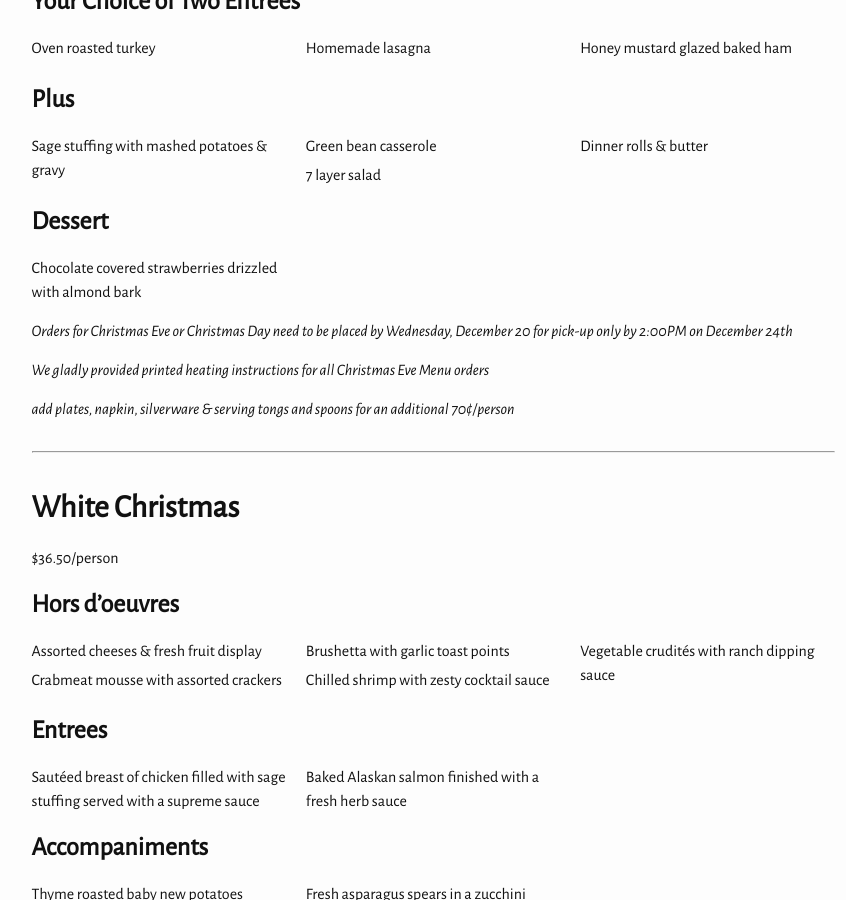
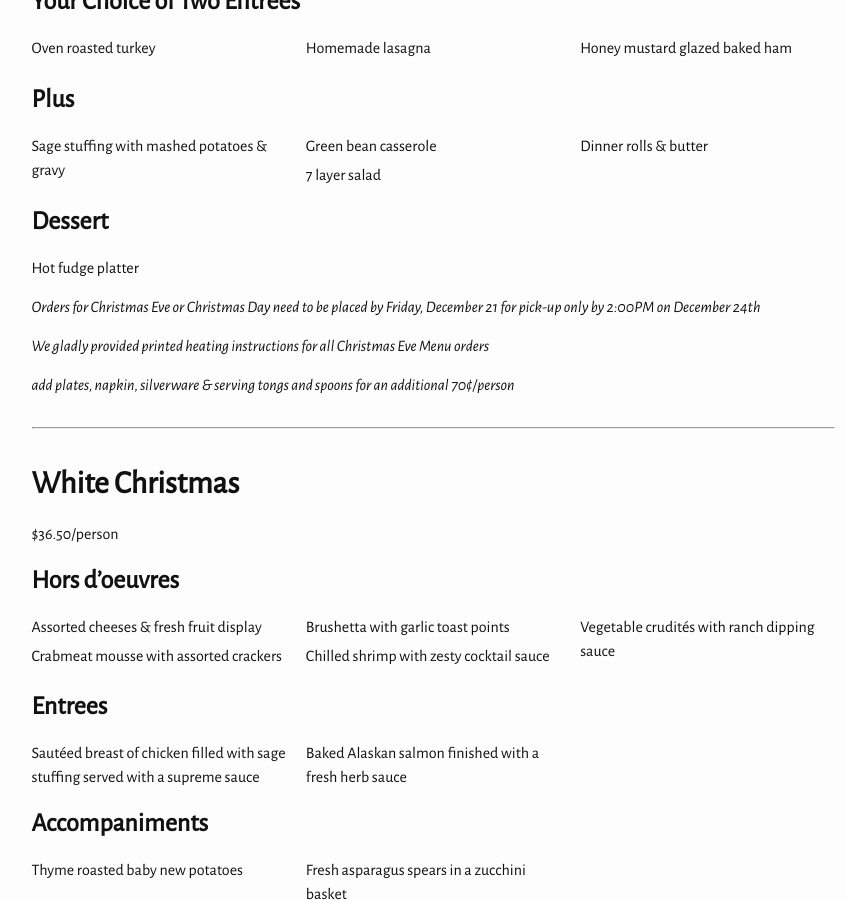
Before and after one commit to kmorrell27/UpperCrustCatering, a Jekyll site: the page built from specials/christmas.md, in a window 1280 px wide and 900 px high, scrolled down 503 px. Shown: the whole window, without its empty margins (207-1053 px from the left). Built offline with Jekyll 4.4.1, drawn with Linux system fonts in a browser that asks for light colours.

```diff
--- a/specials/christmas.md
+++ b/specials/christmas.md
@@ -33,10 +33,10 @@
 
 ### Dessert
 
-- Chocolate covered strawberries drizzled with almond bark
+- Hot fudge platter
 
-*Orders for Christmas Eve or Christmas Day need to be placed by Wednesday,
-December 20 for pick-up only by 2:00PM on December 24th*
+*Orders for Christmas Eve or Christmas Day need to be placed by Friday, December 21
+for pick-up only by 2:00PM on December 24th*
 
 *We gladly provided printed heating instructions for all Christmas Eve Menu
 orders*
```
